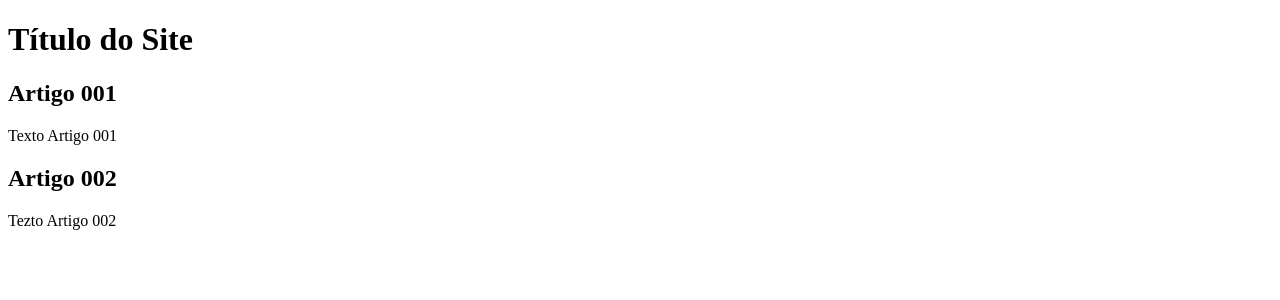
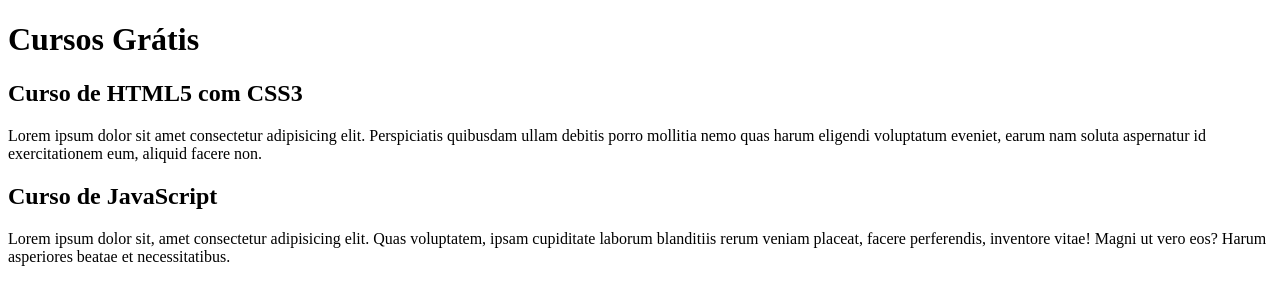
Before and after one commit to IsaacT4/projeto-site, a plain HTML site: page Index.html in a window 1280 px wide. Drawn offline with Linux system fonts and the light colour scheme.

Commit message:
Comecei a escrever o conteudo

```diff
--- a/Index.html
+++ b/Index.html
@@ -8,15 +8,15 @@
 <body>
     <main>
         <header>
-            <h1>Título do Site</h1>
+            <h1>Cursos Grátis</h1>
         </header>
         <article>
-            <h2>Artigo 001</h2>
-            <p>Texto Artigo 001</p>
+            <h2>Curso de HTML5 com CSS3</h2>
+            <p>Lorem ipsum dolor sit amet consectetur adipisicing elit. Perspiciatis quibusdam ullam debitis porro mollitia nemo quas harum eligendi voluptatum eveniet, earum nam soluta aspernatur id exercitationem eum, aliquid facere non.</p>
         </article>
         <article>
-            <h2>Artigo 002</h2>
-            <p>Tezto Artigo 002</p>
+            <h2>Curso de JavaScript</h2>
+            <p>Lorem ipsum dolor sit, amet consectetur adipisicing elit. Quas voluptatem, ipsam cupiditate laborum blanditiis rerum veniam placeat, facere perferendis, inventore vitae! Magni ut vero eos? Harum asperiores beatae et necessitatibus.</p>
         </article>
     </main>
 </body>
```
